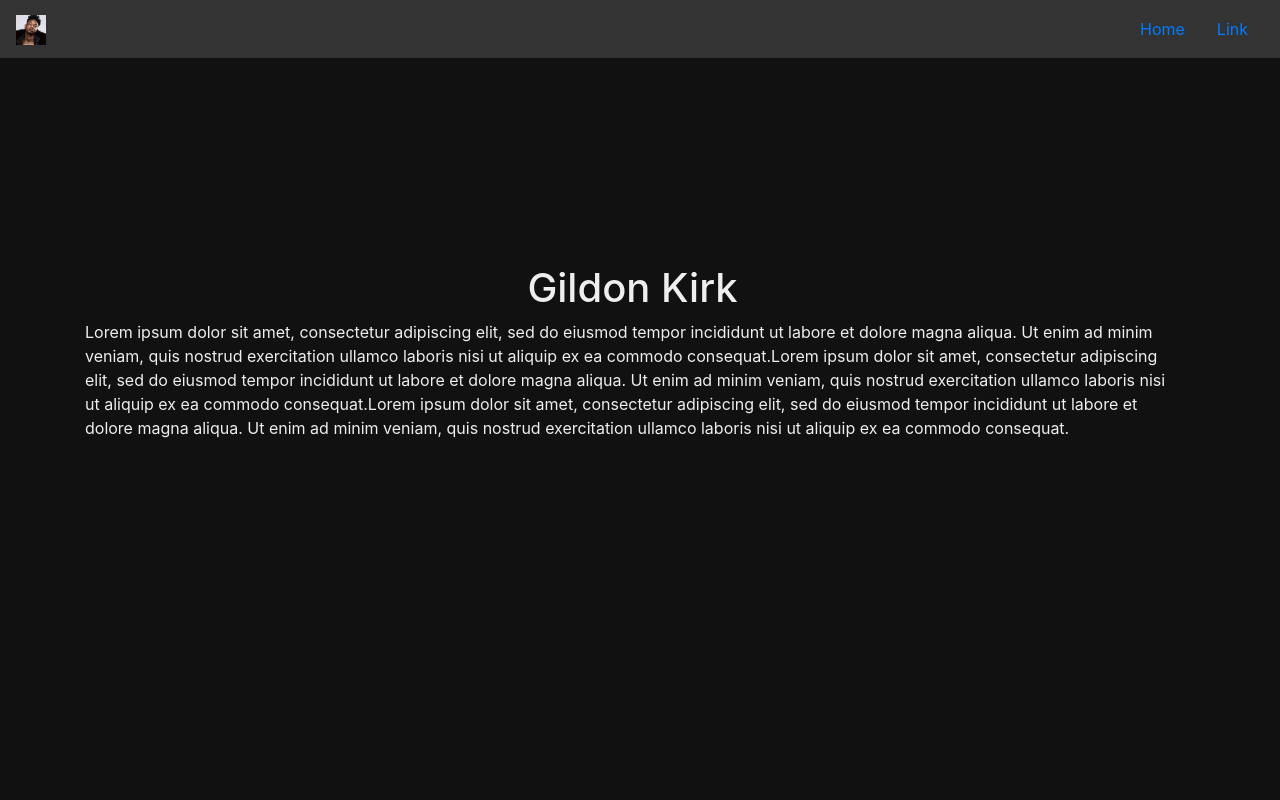
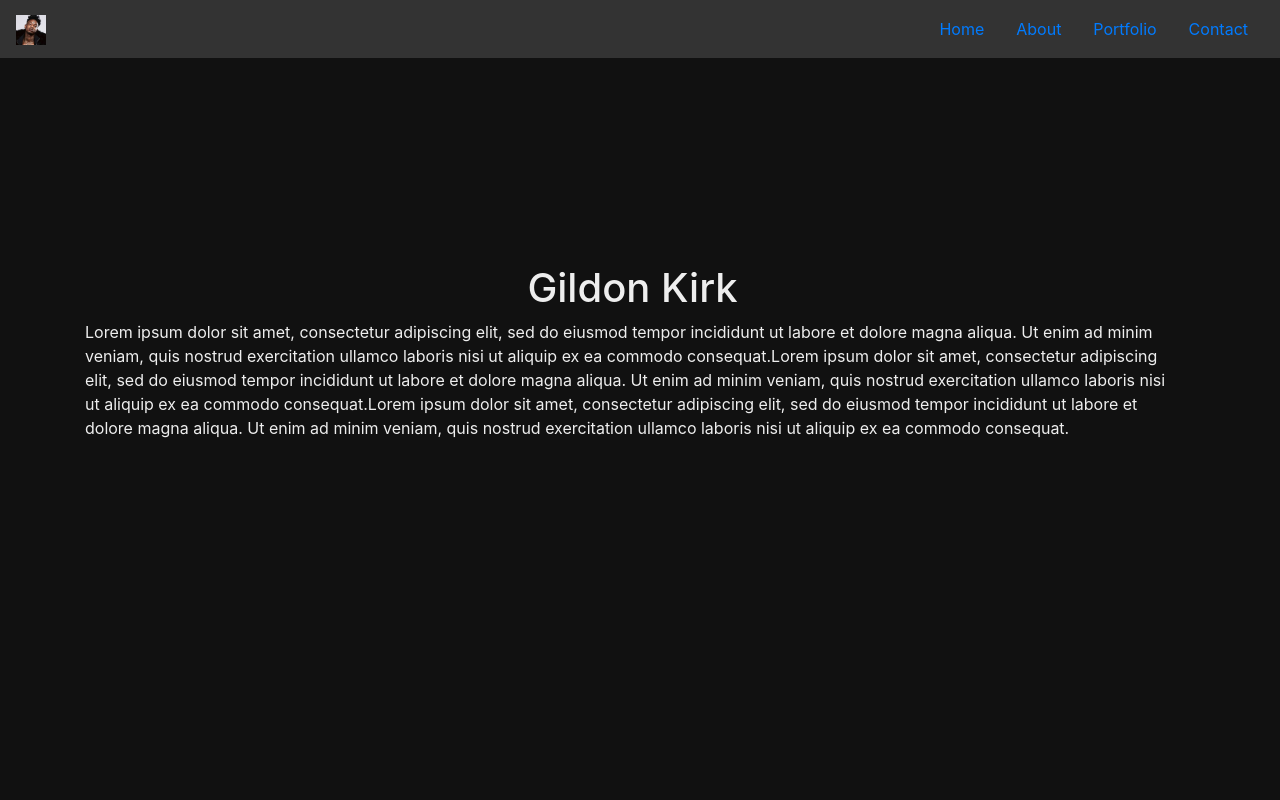
Before and after one commit to gildonkirk/portfolio, a React (Create React App) app: page / in a window 1280 px wide. Shown: the top 800 px of the page. Built offline with nearby package versions, Linux system fonts and the light colour scheme.

Commit message:
nav items now scroll down to correct section

```diff
--- a/src/App.css
+++ b/src/App.css
@@ -172,10 +172,10 @@ body {
   margin-top: 7px;
 }
 
-.githubImage, .linkedInImage {
+.contactImage {
   width: 60px;
+  height: 60px;
 }
-
 
 #img-one {
   margin-left: 0;
--- a/src/Components/MultiUse/NavLeft.js
+++ b/src/Components/MultiUse/NavLeft.js
@@ -3,7 +3,7 @@ import React, { Component } from 'react';
 class NavLeft extends Component {
   render() {
     return (
-      <a className="navbar-brand" href="/">
+      <a className="navbar-brand" href="#home">
         <img src={require("../../assets/issaSquare.jpg")} width="30" height="30" alt="" />
       </a>
     );
--- a/src/Components/MultiUse/NavRight.js
+++ b/src/Components/MultiUse/NavRight.js
@@ -5,10 +5,16 @@ class NavRight extends Component {
     return (
       <ul className="nav">
         <li className="nav-item active">
-          <a className="nav-link navText" href="/">Home <span className="sr-only">(current)</span></a>
+          <a className="nav-link navText" href="#home">Home</a>
         </li>
         <li className="nav-item">
-          <a className="nav-link navText" href="/">Link</a>
+          <a className="nav-link navText" href="#about">About</a>
+        </li>
+        <li className="nav-item">
+          <a className="nav-link navText" href="#portfolio">Portfolio</a>
+        </li>
+        <li className="nav-item">
+          <a className="nav-link navText" href="#contact">Contact</a>
         </li>
       </ul>
     );
--- a/src/Views/About.js
+++ b/src/Views/About.js
@@ -6,7 +6,7 @@ class About extends Component {
   render() {
     return (
       <div className="container contentContainer pageBody">
-        <div className="row pageBodyRow">
+        <div className="row pageBodyRow" id="about">
           <div className="col-12 align-self-center pageBodyCol">
             <PageHeader pageName='About' />
             <AboutBody />
--- a/src/Views/Contact.js
+++ b/src/Views/Contact.js
@@ -6,7 +6,7 @@ class Contact extends Component {
   render() {
     return (
       <div className="container contentContainer pageBody">
-        <div className="row pageBodyRow">
+        <div className="row pageBodyRow" id="contact">
           <div className="col-12 align-self-center pageBodyCol">
             <PageHeader pageName="Contact"/>
             <ContactInfo />
--- a/src/Views/Home.js
+++ b/src/Views/Home.js
@@ -6,7 +6,7 @@ class Home extends Component {
   render() {
     return (
       <div className="container contentContainer pageBody">
-        <div className="row pageBodyRow">
+        <div className="row pageBodyRow" id="home">
           <div className="col-12 align-self-center pageBodyCol">
             <HomeHeader />
             <Tagline />
--- a/src/Views/Portfolio.js
+++ b/src/Views/Portfolio.js
@@ -6,7 +6,7 @@ class Portfolio extends Component {
   render() {
     return (
       <div className="container contentContainer pageBody">
-        <div className="row pageBodyRow">
+        <div className="row pageBodyRow" id="portfolio">
           <div className="col-12 align-self-center pageBodyCol">
             <PageHeader pageName='Portfolio' />
             <PortfolioGrid />
```
Also changed, not shown: src/assets/githubHover.png (added), src/assets/linkedInHover.png (added).
